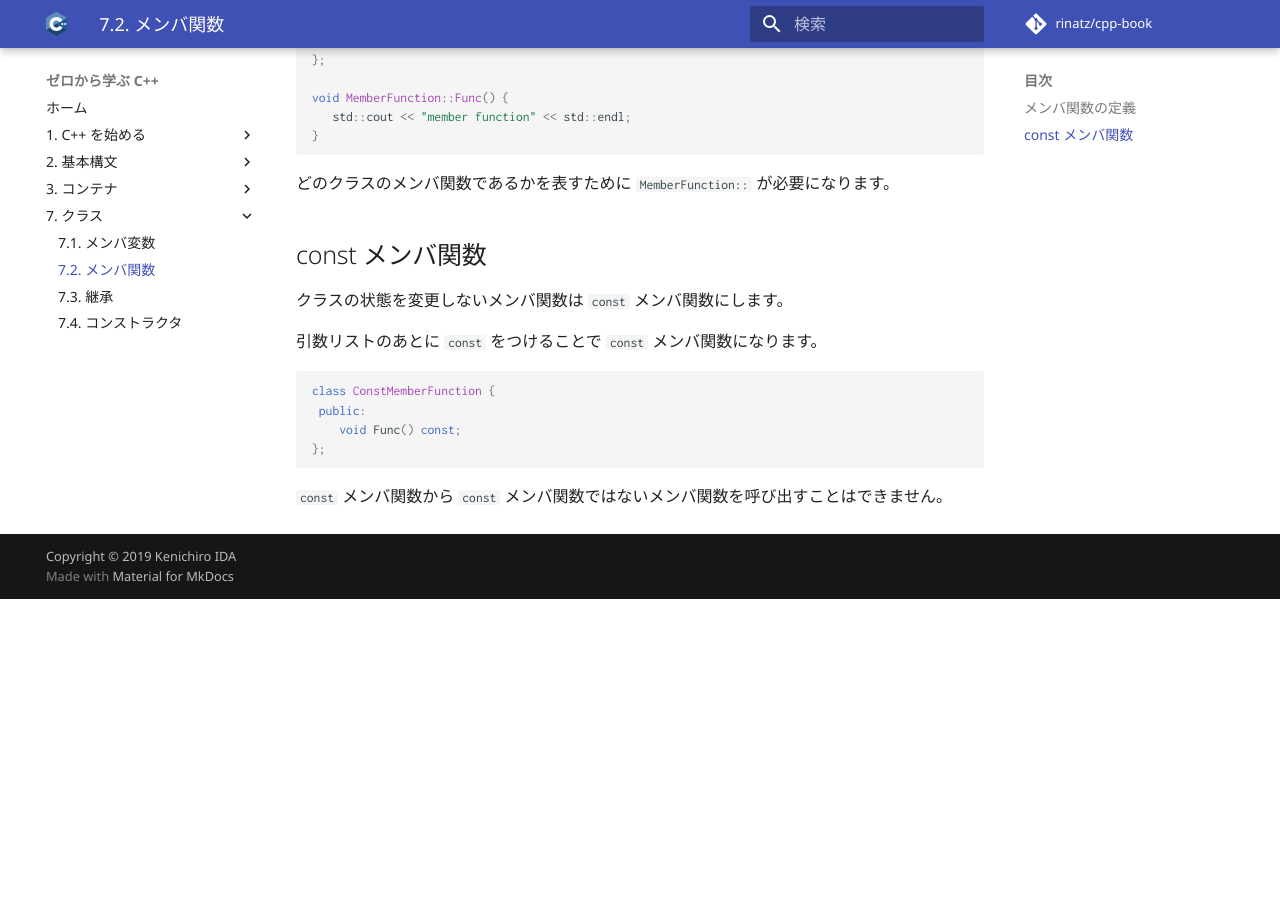
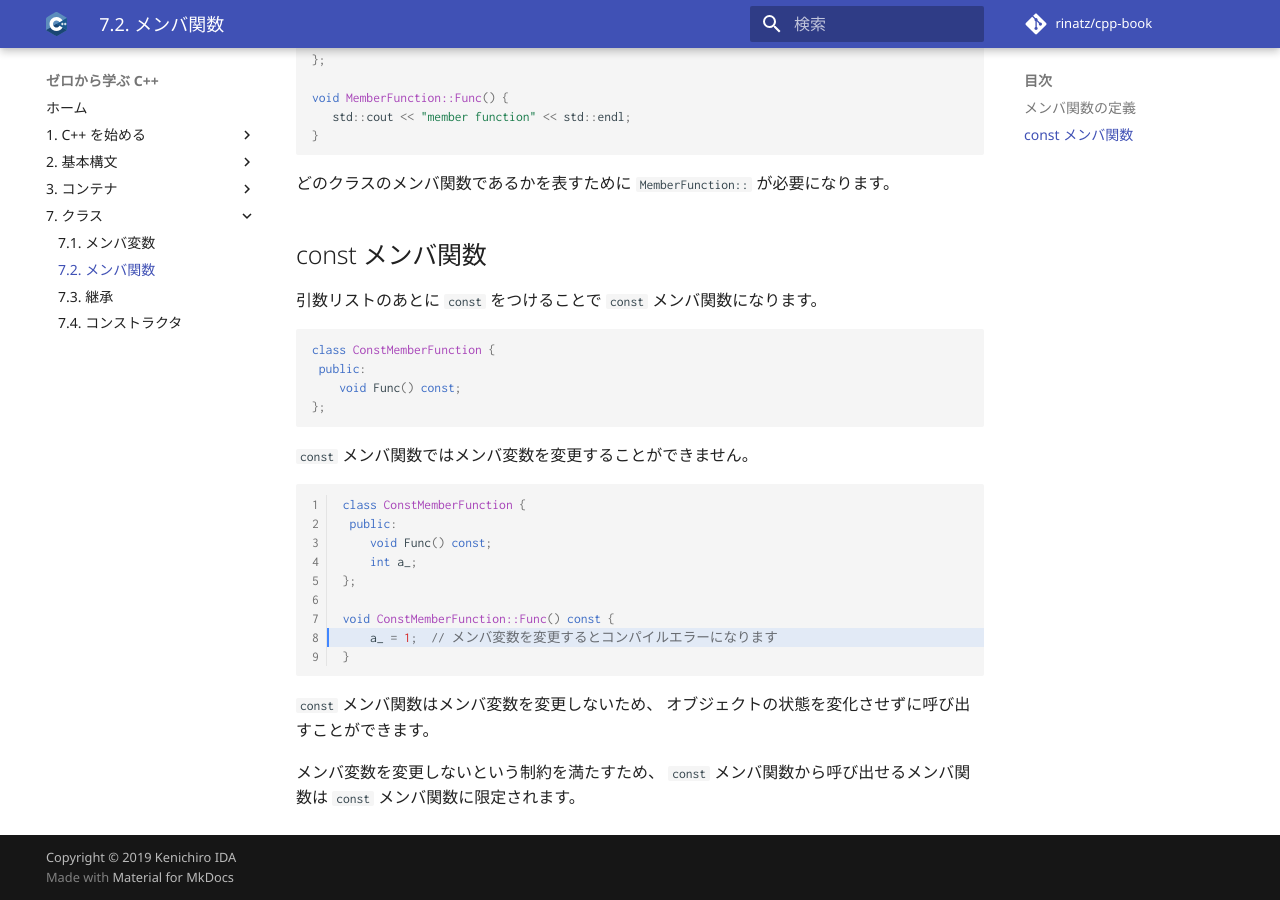
Before and after one commit to rinatz/cpp-book, an MkDocs documentation site: the page built from docs/ch07-02-member-functions.md, in a window 1280 px wide and 900 px high, scrolled down 820 px. Built offline with MkDocs 1.6.1 and Material for MkDocs 9.7.7, drawn with Linux system fonts in a browser that asks for light colours; comment, search, counter and statistics services are not loaded; before the commit the page ends 1419 px from its top, so only the background shows below that.

Commit message:
Add example code and improve sentence

````diff
--- a/docs/ch07-02-member-functions.md
+++ b/docs/ch07-02-member-functions.md
@@ -48,8 +48,6 @@ void MemberFunction::Func() {
 
 ## const メンバ関数
 
-クラスの状態を変更しないメンバ関数は `const` メンバ関数にします。
-
 引数リストのあとに `const` をつけることで `const` メンバ関数になります。
 
 ```cpp
@@ -59,5 +57,22 @@ class ConstMemberFunction {
 };
 ```
 
-`const` メンバ関数から
-`const` メンバ関数ではないメンバ関数を呼び出すことはできません。
+`const` メンバ関数ではメンバ変数を変更することができません。
+
+```cpp hl_lines="8" linenums="1"
+class ConstMemberFunction {
+ public:
+    void Func() const;
+    int a_;
+};
+
+void ConstMemberFunction::Func() const {
+    a_ = 1;  // メンバ変数を変更するとコンパイルエラーになります
+}
+```
+
+`const` メンバ関数はメンバ変数を変更しないため、
+オブジェクトの状態を変化させずに呼び出すことができます。
+
+メンバ変数を変更しないという制約を満たすため、
+`const` メンバ関数から呼び出せるメンバ関数は `const` メンバ関数に限定されます。
````
